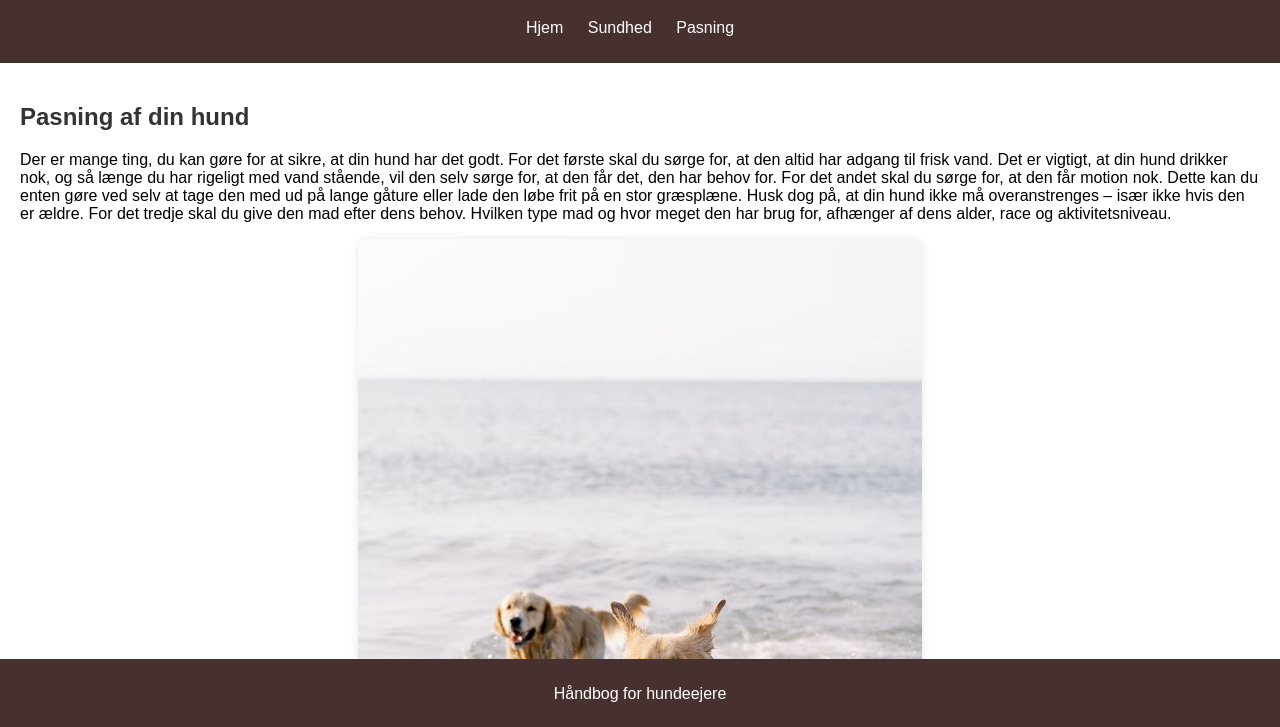
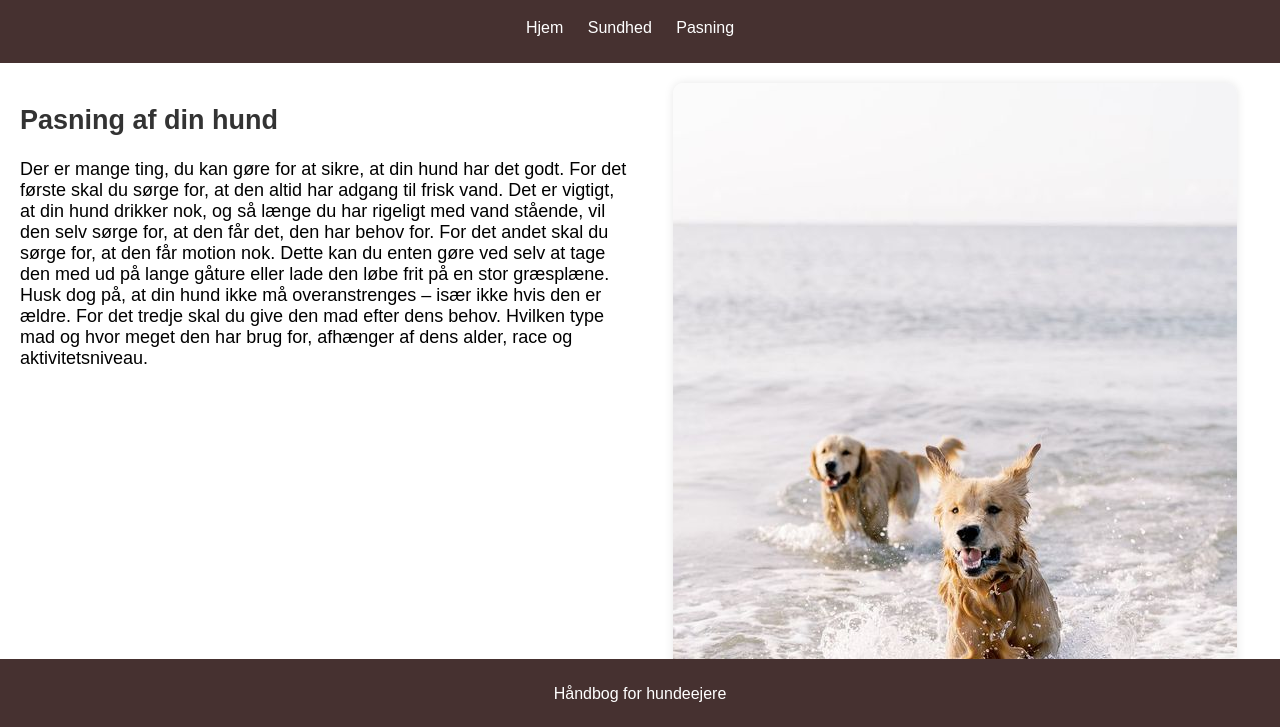
Before and after one commit to PaulinaJulieta/dogs, a plain HTML site: page pasning.html in a window 1280 px wide. Shown: the part 71-798 px from the top of the page. Drawn offline with Linux system fonts and the light colour scheme.

Commit message:
justeringer

```diff
--- a/pasning.html
+++ b/pasning.html
@@ -18,7 +18,8 @@
         </nav>
     </header>
     <main>
-        <section>
+        <section class="flexbox">
+            <div class="flexbox2">
             <h2>Pasning af din hund</h2>
             <p>Der er mange ting, du kan gøre for at sikre, at din hund har det godt.
                 For det første skal du sørge for, at den altid har adgang til frisk vand.
@@ -28,9 +29,11 @@
                 eller lade den løbe frit på en stor græsplæne. Husk dog på, at din hund ikke må overanstrenges –
                 især ikke hvis den er ældre. For det tredje skal du give den mad efter dens behov. Hvilken type mad og
                 hvor meget den har brug for, afhænger af dens alder, race og aktivitetsniveau.</p>
-            <img src="hunde.jpg" alt="billede af hund som løber">
+            </div>
+            <div class="flexbox2"><img src="hunde.jpg" alt="billede af hund som løber"></div>
         </section>
     </main>
+
     <footer>
         <p>Håndbog for hundeejere</p>
     </footer>
--- a/styles.css
+++ b/styles.css
@@ -55,6 +55,21 @@ h1, h2 {
     line-height: 1.5;
 }
 
+.flexbox{
+    display: grid;
+    grid-template-columns: 1fr 1fr;
+    grid-template-rows: 1fr;
+    justify-content: space-between;
+    gap: 20px;
+    font-size: 18px;
+    margin-bottom: 3em;
+}
+
+
+.flexbox2 {
+    grid-column: auto;
+}
+
 footer {
     position: fixed;
     bottom: 0;
```
Also changed, not shown: sundhed.html (+7 -2 lines).
